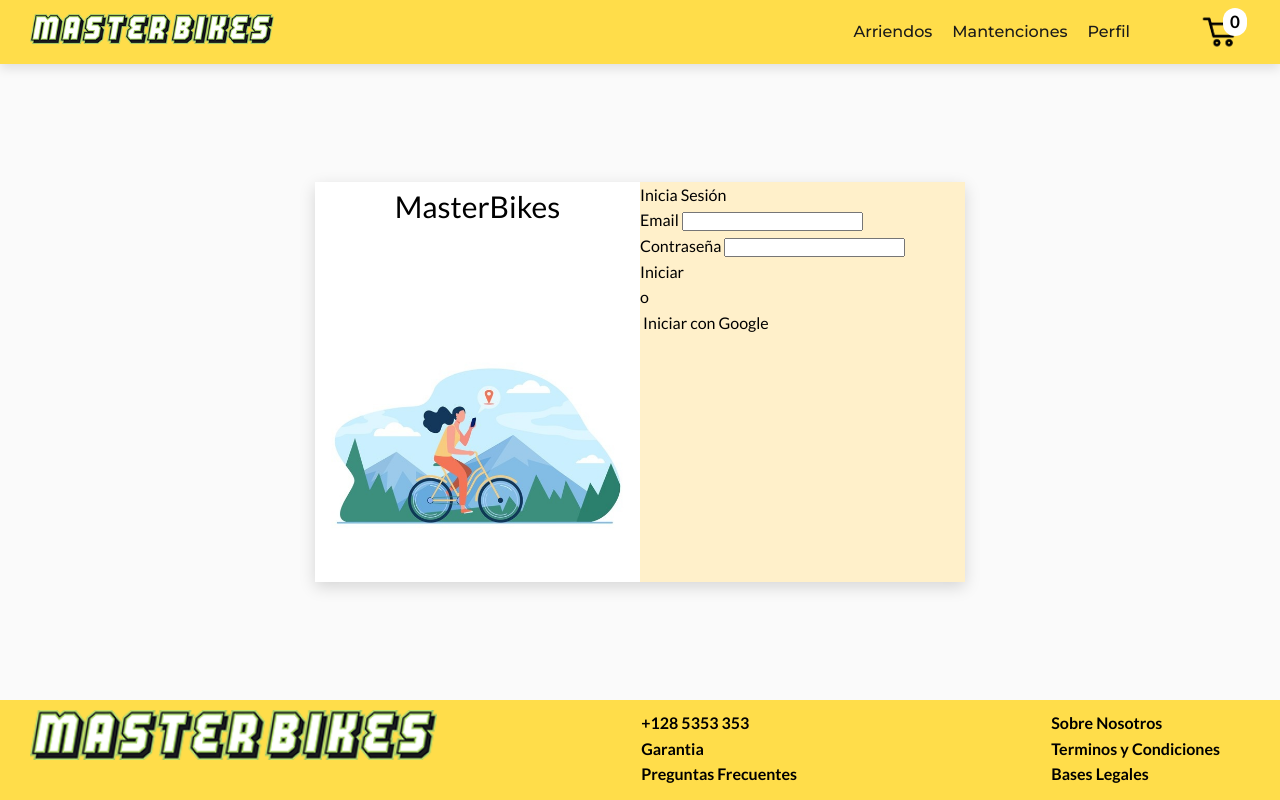
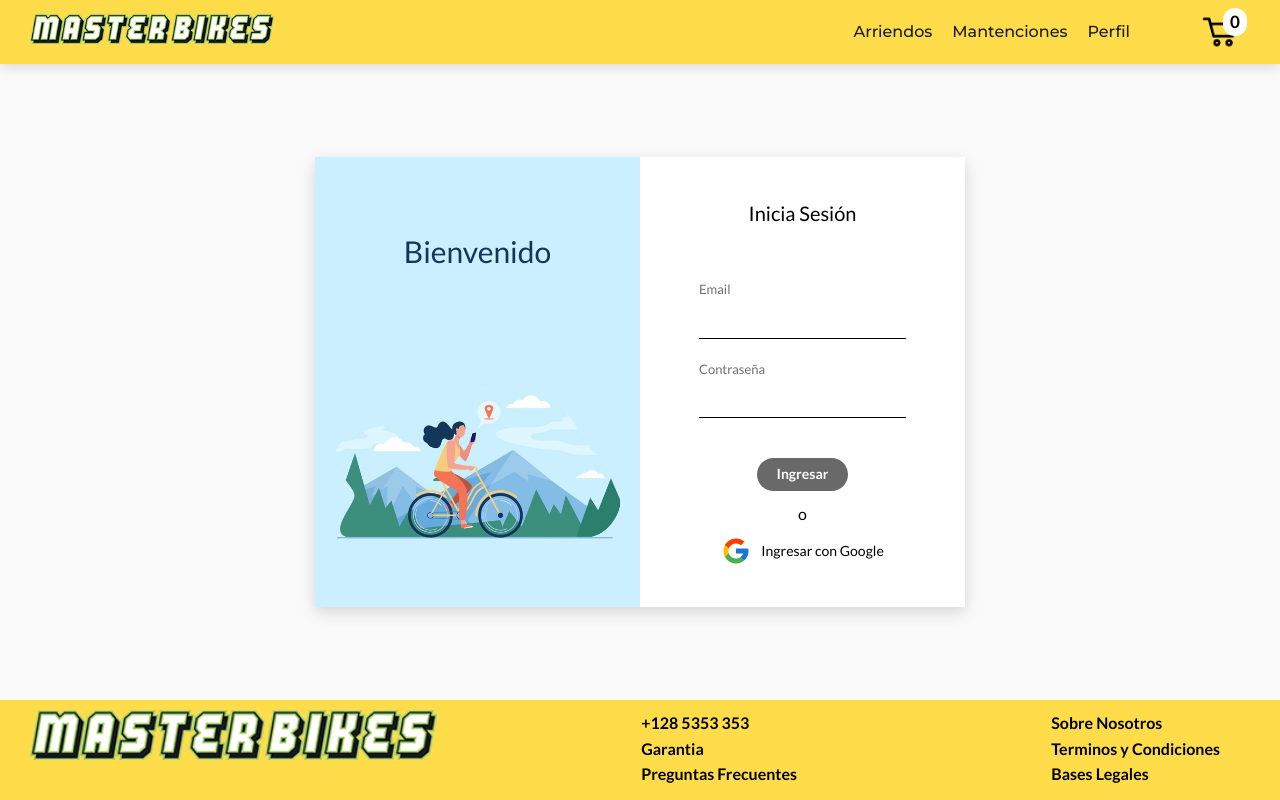
Before and after one commit to jporrego/MasterBikes_IngSoftware, a plain HTML site: page login.html in a window 1280 px wide. Drawn offline with Linux system fonts and the light colour scheme.

Commit message:
Login V1

```diff
--- a/login.css
+++ b/login.css
@@ -7,16 +7,17 @@
 }
 
 .login__form {
-    background-color: rgb(255, 255, 255);
+    background-color: #caefff;
+    color: #13375b;
     width: 65rem;
-    height: 40rem;
+    height: 45rem;
     display: grid;
     grid-template-columns: 1fr 1fr;
     box-shadow: 0px 5px 15px rgba(0, 0, 0, .15);
 }
 
 .login__form__img {
-    background-image: url("./img/bikeillustration.jpg");
+    background-image: url("./img/bikeillustration.png");
     background-position: 50% 80%;
     background-size: contain;
     background-repeat: no-repeat;
@@ -26,8 +27,120 @@
 
 .login__form__img__title {
     font-size: 3rem;
+    margin-top: 7rem;
 }
 
 .login__form__inputs {
-    background-color: #FFF0CA;
+    position: relative;
+    background-color: #ffffff;
+    color: black;
+    display: flex;
+    flex-direction: column;
+    justify-content: top;
+    align-items: center;
 }
+
+.login__form__inputs__title {
+    font-size: 2rem;
+    margin-top: 4rem;
+    margin-bottom: 5rem;
+    text-align: center;
+}
+
+.input_formulario {
+    margin-top: 2rem;
+}
+
+label {
+    display: block;
+    font-size: 1.3rem;
+    color: #707070;
+}
+
+input {
+    border: none;
+    border-bottom: 1px solid #000;
+    padding: 1rem 0px;
+    font-size: 1.6rem;
+}
+
+input:focus, textarea:focus, select:focus {
+    outline: none;
+}
+
+.opciones_inicio {
+    display: flex;
+    flex-direction: column;
+    align-items: center;
+    margin-top: 4rem;
+}
+
+button, input[type="submit"], input[type="reset"] {
+    background: none;
+    color: inherit;
+    border: none;
+    padding: 0;
+    font: inherit;
+    cursor: pointer;
+    outline: inherit;
+}
+
+.btn_iniciar {
+    background-color: #696969;
+    color: white;
+    font-weight: 600;
+    font-size: 1.4rem;
+    width: fit-content;
+    padding: .5rem 2rem;
+    border-radius: 5rem;
+    transition: all .1s ease-out;
+}
+
+.btn_iniciar:hover {
+    transform: translateY(-3px);
+    box-shadow: 0px 3px 5px rgba(0, 0, 0, .3);
+}
+
+.btn_iniciar:active {
+    transform: translateY(0px);
+    box-shadow: 0px 3px 5px rgba(0, 0, 0, 0);
+}
+
+.opciones_inicio div {
+    margin-top: 1rem;
+}
+
+.opciones_inicio img {
+    height: 3rem;
+    margin-right: 1rem;
+}
+
+.logo_google {
+    display: flex;
+    align-items: center;
+    font-size: 1.4rem;
+    cursor: pointer;
+}
+
+.logo_google:hover {
+    color: rgb(139, 139, 139);
+}
+
+.loader {
+    display: none;
+}
+
+.error_modal {
+    position: absolute;
+    left: 60%;
+    bottom: 20%;
+    width: fit-content;
+    padding: .5rem 2rem;
+    border-radius: 0px 1rem 1rem 1rem;
+    background-color: #caefff;
+    font-weight: 600;
+    color: #13375b;
+    box-shadow: 0px 5px 8px rgba(0, 0, 0, .3);
+    display: none;
+    transition: all .2s ease-out;
+}
--- a/login.html
+++ b/login.html
@@ -35,24 +35,32 @@
         <div class="login">
             <div class="login__form">
                 <div class="login__form__img">
-                    <div class="login__form__img__title">MasterBikes</div>
+                    <div class="login__form__img__title">Bienvenido</div>
                 </div>
                 <div class="login__form__inputs">
                     <form action="#">
                         <div class="login__form__inputs__title">Inicia Sesión</div>
                         <div class="input_formulario">
                             <label for="email">Email</label>
-                            <input type="text" name="email">
+                            <input type="email" name="email" id="email" required>
                         </div>
                         <div class="input_formulario">
                             <label for="contraseña">Contraseña</label>
-                            <input type="text" name="contraseña">
+                            <input type="password" name="contraseña" id="contraseña" required>
                         </div>
-                        <div>Iniciar</div>
-                        <div>o</div>
-                        <div><img src=""> Iniciar con Google</div>
+                        <div class="opciones_inicio">
+                            <button class="btn_iniciar" ty>Ingresar</button>
+                            <div>o</div>
+                            <div class="logo_google"><img src="./img/google.png"> Ingresar con Google</div>
+                        </div>
+                        <div class="error_modal">
+                            Datos incorrectos...
+                        </div>
                     </form>
                 </div>
+            </div>
+            <div class="loader">
+                <img src="./img/loader.gif" alt="loader">
             </div>
         </div>
 
@@ -70,7 +78,7 @@
             </div>
         </div>
     </div>
-    <script src="app.js" async defer></script>
+    <script src="login.js" async defer></script>
 </body>
 
 </html>
--- /dev/null
+++ b/login.js
@@ -0,0 +1,35 @@
+document.querySelector(".btn_iniciar").addEventListener("click", iniciarSesion);
+
+function iniciarSesion(e) {
+    e.preventDefault();
+
+    const email = document.querySelector("#email").value;
+    const contraseña = document.querySelector("#contraseña").value;
+    const error = document.querySelector(".error_modal");
+
+    let timer_modal = setTimeout(() => {
+        document.querySelector(".error_modal").style.display = "none";
+    }, 3000);
+
+    if (email === "usuario@gmail.com" && contraseña === "123") {
+        document.querySelector(".login__form").style.display = ("none");
+        document.querySelector(".loader").style.display = ("inline-block");
+
+        setTimeout(() => {
+            window.location.href = './index.html';
+        }, 2000);
+    } else if (email === "" || contraseña === ""){
+        error.style.display = "inline-block";
+        error.innerHTML = "Ingrese sus datos...";
+
+        clearTimeout(timer);
+        timer_modal();
+    } else {
+        error.style.display = "inline-block";
+        error.innerHTML = "Datos incorrectos...";
+        clearTimeout(timer);
+        timer_modal();
+    }
+
+
+}
```
Also changed, not shown: index.html (+0 -1 lines), app.js (line endings or trailing spaces), img/bikeillustration.jpg (deleted), img/bikeillustration.png (added), img/google.png (added), img/loader.gif (added).
